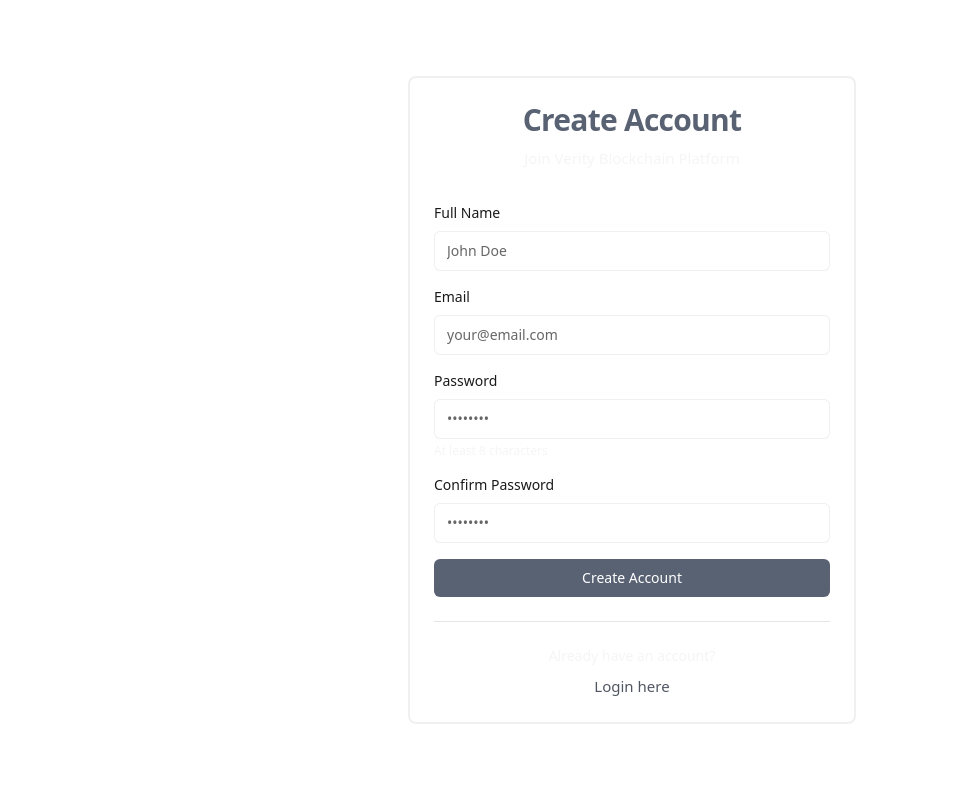
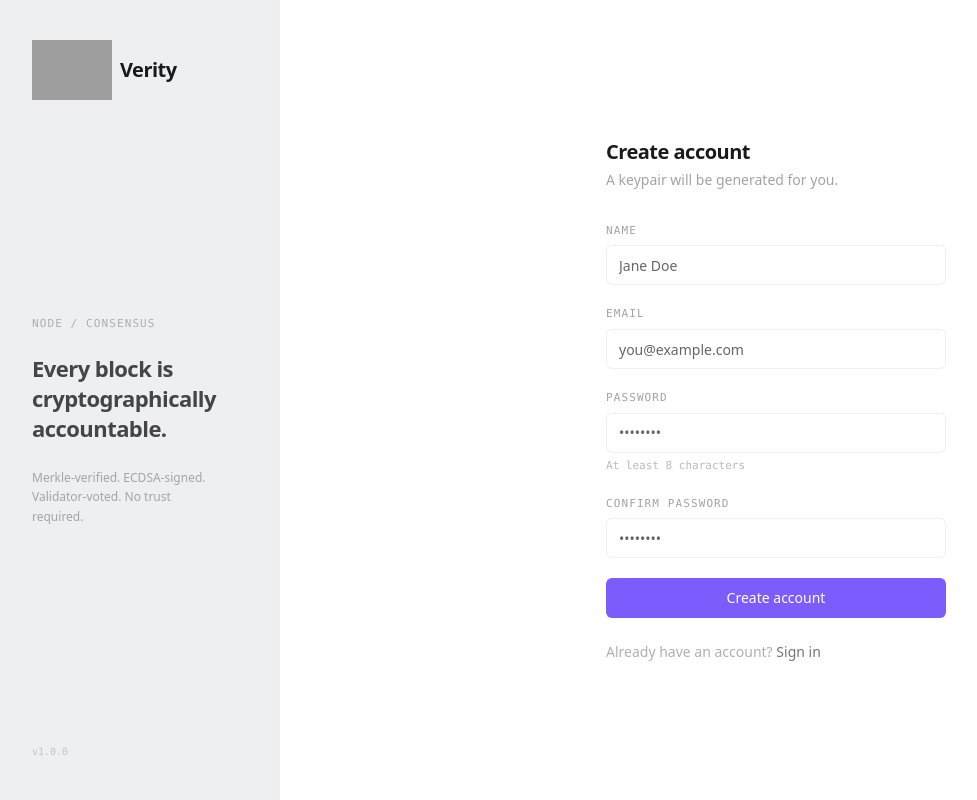
Before and after one commit to tahri-md/verity, a Next.js app in the folder verity-front/: page /signup in a window 1280 px wide. Shown: the whole page, without its empty margins (8-985 px from the left). Built offline with nearby package versions, Linux system fonts and the light colour scheme; no server answers; grey boxes are pictures that could not be loaded.

Commit message:
fix(auth): brand panel, guided success screen, copy credentials on signup

```diff
--- a/verity-front/app/login/page.tsx
+++ b/verity-front/app/login/page.tsx
@@ -16,15 +16,9 @@ export default function LoginPage() {
     e.preventDefault()
     setError('')
     setLoading(true)
-
     try {
-      const response = await api.post('/api/auth/login', {
-        email,
-        password,
-      })
-
+      const response = await api.post('/api/auth/login', { email, password })
       if (response.data.token && response.data.user) {
-        // Store full user data including blockchain account details
         localStorage.setItem('token', response.data.token)
         localStorage.setItem('account_id', response.data.user.account_id)
         localStorage.setItem('user', JSON.stringify({
@@ -45,64 +39,107 @@ export default function LoginPage() {
   }
 
   return (
-    <div className="min-h-screen bg-background flex items-center justify-center p-4">
-      <div className="w-full max-w-md">
-        <div className="card border-2">
-          <div className="mb-8 text-center">
-            <h1 className="text-3xl font-bold text-primary mb-2">Verity</h1>
-            <p className="text-muted">Blockchain Verification System</p>
+    <div className="min-h-screen bg-background flex">
+
+      <div className="hidden lg:flex flex-col justify-between w-72 flex-shrink-0 p-10 border-r bg-primary/10 border-border/30 relative overflow-hidden">
+        <div className="relative">
+          <div className="flex items-center gap-2">
+            <img src='verity_icon.png' className='w-20'/>
+            <span className="font-semibold text-xl tracking-tight">Verity</span>
+          </div>
+        </div>
+
+        <div className="relative space-y-6">
+          <p className="font-mono text-[11px] text-foreground/30 leading-none uppercase tracking-widest">
+            node / consensus
+          </p>
+          <p className="text-[22px] font-bold leading-snug tracking-tight text-foreground/80">
+            Every block is<br />cryptographically<br />accountable.
+          </p>
+          <p className="text-xs text-foreground/35 leading-relaxed max-w-[180px]">
+            Merkle-verified. ECDSA-signed. Validator-voted. No trust required.
+          </p>
+        </div>
+
+        <p className="relative font-mono text-[10px] text-foreground/20">v1.0.0</p>
+      </div>
+
+      {/* Right — form */}
+      <div className="flex-1 flex items-center justify-center p-8">
+        <div className="w-full max-w-[340px]">
+
+          {/* Mobile logo */}
+          <div className="flex items-center gap-2 mb-10 lg:hidden">
+            <svg width="18" height="18" viewBox="0 0 20 20" fill="none" aria-hidden="true">
+              <path d="M10 2L17 6V14L10 18L3 14V6L10 2Z" stroke="#7c5cfc" strokeWidth="1.5" fill="none" />
+              <path d="M10 6L14 8.5V13.5L10 16L6 13.5V8.5L10 6Z" stroke="#33ffa0" strokeWidth="1" fill="none" />
+            </svg>
+            <span className="font-semibold text-sm tracking-tight">Verity</span>
           </div>
 
-          <form onSubmit={handleSubmit} className="space-y-4">
-            {error && (
-              <div className="bg-destructive/10 border border-destructive text-destructive px-4 py-3 rounded-lg text-sm">
-                {error}
-              </div>
-            )}
+          <div className="mb-8">
+            <h1 className="text-xl font-bold tracking-tight mb-1">Sign in</h1>
+            <p className="text-sm text-foreground/40">Back to your node.</p>
+          </div>
 
+          {error && (
+            <div className="border-l-2 border-destructive pl-3 mb-6">
+              <p className="text-sm text-destructive">{error}</p>
+            </div>
+          )}
+
+          <form onSubmit={handleSubmit} className="space-y-5">
             <div>
-              <label className="block text-sm font-medium mb-2">Email</label>
+              <label htmlFor="email" className="block text-[11px] font-mono text-foreground/40 mb-1.5 uppercase tracking-widest">
+                Email
+              </label>
               <input
+                id="email"
                 type="email"
                 value={email}
                 onChange={(e) => setEmail(e.target.value)}
+                placeholder="you@example.com"
+                required
                 className="input-field w-full"
-                placeholder="your@email.com"
-                required
               />
             </div>
 
             <div>
-              <label className="block text-sm font-medium mb-2">Password</label>
+              <div className="flex items-center justify-between mb-1.5">
+                <label htmlFor="password" className="block text-[11px] font-mono text-foreground/40 uppercase tracking-widest">
+                  Password
+                </label>
+                <Link href="/forgot-password" className="text-[11px] text-foreground/30 hover:text-foreground/60 transition-colors">
+                  Reset
+                </Link>
+              </div>
               <input
+                id="password"
                 type="password"
                 value={password}
                 onChange={(e) => setPassword(e.target.value)}
-                className="input-field w-full"
                 placeholder="••••••••"
                 required
+                className="input-field w-full"
               />
             </div>
-
-            <Link href="/forgot-password" className="text-sm text-accent hover:underline">
-              Forgot password?
-            </Link>
 
             <button
               type="submit"
               disabled={loading}
-              className="btn btn-primary w-full"
+              className="w-full py-2.5 rounded-md font-medium text-sm transition-opacity disabled:opacity-40 disabled:cursor-not-allowed mt-1"
+              style={{ background: '#7c5cfc', color: '#fff' }}
             >
-              {loading ? 'Logging in...' : 'Login'}
+              {loading ? 'Signing in…' : 'Sign in'}
             </button>
           </form>
 
-          <div className="mt-6 pt-6 border-t border-border text-center">
-            <p className="text-sm text-muted mb-2">Don't have an account?</p>
-            <Link href="/signup" className="text-accent font-medium hover:underline">
-              Sign up here
+          <p className="text-sm text-foreground/35 mt-6">
+            New here?{' '}
+            <Link href="/signup" className="text-foreground/60 font-medium hover:text-foreground transition-colors">
+              Create an account
             </Link>
-          </div>
+          </p>
         </div>
       </div>
     </div>
--- a/verity-front/app/signup/page.tsx
+++ b/verity-front/app/signup/page.tsx
@@ -5,42 +5,83 @@ import Link from 'next/link'
 import { useRouter } from 'next/navigation'
 import { api } from '@/lib/api'
 
+interface FormData {
+  name: string
+  email: string
+  password: string
+  confirmPassword: string
+}
+
+interface AccountData {
+  account_id: string
+  public_key: string
+  balance: string
+}
+
+const FIELDS = [
+  { label: 'Name', name: 'name', type: 'text', placeholder: 'Jane Doe' },
+  { label: 'Email', name: 'email', type: 'email', placeholder: 'you@example.com' },
+  { label: 'Password', name: 'password', type: 'password', placeholder: '••••••••', hint: 'At least 8 characters' },
+  { label: 'Confirm password', name: 'confirmPassword', type: 'password', placeholder: '••••••••' },
+]
+
+function CopyField({ label, value }: { label: string; value: string }) {
+  const [copied, setCopied] = useState(false)
+  const copy = () => {
+    navigator.clipboard.writeText(value)
+    setCopied(true)
+    setTimeout(() => setCopied(false), 2000)
+  }
+  return (
+    <div>
+      <div className="flex items-center justify-between mb-1.5">
+        <p className="text-[11px] font-mono text-foreground/40 uppercase tracking-widest">{label}</p>
+        <button
+          onClick={copy}
+          className="text-[11px] font-mono transition-colors"
+          style={{ color: copied ? '#33ffa0' : '#7c5cfc' }}
+        >
+          {copied ? 'copied' : 'copy'}
+        </button>
+      </div>
+      <div className="border border-border/40 bg-muted/30 px-3 py-2.5 rounded-md font-mono text-xs text-foreground/50 break-all">
+        {value}
+      </div>
+    </div>
+  )
+}
+
+const VerityLogo = ({ size = 18 }: { size?: number }) => (
+  <svg width={size} height={size} viewBox="0 0 20 20" fill="none" aria-hidden="true">
+    <path d="M10 2L17 6V14L10 18L3 14V6L10 2Z" stroke="#7c5cfc" strokeWidth="1.5" fill="none" />
+    <path d="M10 6L14 8.5V13.5L10 16L6 13.5V8.5L10 6Z" stroke="#33ffa0" strokeWidth="1" fill="none" />
+  </svg>
+)
+
 export default function SignUpPage() {
   const router = useRouter()
-  const [formData, setFormData] = useState({
-    name: '',
-    email: '',
-    password: '',
-    confirmPassword: '',
-  })
+  const [formData, setFormData] = useState<FormData>({ name: '', email: '', password: '', confirmPassword: '' })
   const [error, setError] = useState('')
   const [loading, setLoading] = useState(false)
-  const [success, setSuccess] = useState(false)
-  const [accountData, setAccountData] = useState<any>(null)
+  const [accountData, setAccountData] = useState<AccountData | null>(null)
 
   const handleChange = (e: React.ChangeEvent<HTMLInputElement>) => {
-    setFormData({
-      ...formData,
-      [e.target.name]: e.target.value,
-    })
+    const { name, value } = e.target
+    setFormData(prev => ({ ...prev, [name]: value }))
   }
 
-  const validateForm = () => {
+  const validate = (): boolean => {
     if (!formData.name || !formData.email || !formData.password || !formData.confirmPassword) {
-      setError('All fields are required')
-      return false
+      setError('All fields are required'); return false
     }
     if (formData.password.length < 8) {
-      setError('Password must be at least 8 characters')
-      return false
+      setError('Password must be at least 8 characters'); return false
     }
     if (formData.password !== formData.confirmPassword) {
-      setError('Passwords do not match')
-      return false
+      setError('Passwords do not match'); return false
     }
     if (!/^[^\s@]+@[^\s@]+\.[^\s@]+$/.test(formData.email)) {
-      setError('Invalid email address')
-      return false
+      setError('Invalid email address'); return false
     }
     return true
   }
@@ -48,26 +89,15 @@ export default function SignUpPage() {
   const handleSubmit = async (e: React.FormEvent) => {
     e.preventDefault()
     setError('')
-
-    if (!validateForm()) return
-
+    if (!validate()) return
     setLoading(true)
-
     try {
       const response = await api.post('/api/auth/signup', {
         name: formData.name,
         email: formData.email,
         password: formData.password,
       })
-
-      // Store account data for display
       setAccountData(response.data)
-      setSuccess(true)
-
-      // Redirect after showing account details
-      setTimeout(() => {
-        router.push('/login')
-      }, 5000)
     } catch (err: any) {
       setError(err.response?.data?.message || 'Sign up failed')
     } finally {
@@ -75,122 +105,132 @@ export default function SignUpPage() {
     }
   }
 
+  if (accountData) {
     return (
-    <div className="min-h-screen bg-background flex items-center justify-center p-4">
-      <div className="w-full max-w-md">
-        <div className="card border-2">
-          <div className="mb-8 text-center">
-            <h1 className="text-3xl font-bold text-primary mb-2">Create Account</h1>
-            <p className="text-muted">Join Verity Blockchain Platform</p>
+      <div className="min-h-screen bg-background flex items-center justify-center p-8">
+        <div className="w-full max-w-[400px]">
+
+          <div className="flex items-center gap-2 mb-12">
+            <VerityLogo />
+            <span className="font-semibold text-sm tracking-tight">Verity</span>
           </div>
 
-          {success && accountData && (
-            <div className="bg-primary/10 border border-primary rounded-lg p-4 mb-6 space-y-3 text-sm">
-              <div className="text-green-500 font-semibold">Account Created Successfully!</div>
+          <div className="mb-6">
+            <span
+              className="inline-block font-mono text-xs px-2 py-0.5 rounded mb-5"
+              style={{ background: 'rgba(51,255,160,0.1)', color: '#33ffa0' }}
+            >
+              account provisioned
+            </span>
+            <h1 className="text-xl font-bold tracking-tight mb-1">You're on the chain.</h1>
+            <p className="text-sm text-foreground/40">
+              Copy your public key now — it won't appear here again.
+            </p>
+          </div>
 
-              <div className="space-y-2 text-foreground">
-                <div>
-                  <div className="font-medium text-muted mb-1">Account ID:</div>
-                  <div className="bg-input p-2 rounded break-all font-mono text-xs">
-                    {accountData.account_id}
+          <div className="space-y-4 mb-8">
+            <CopyField label="Account ID" value={accountData.account_id} />
+            <CopyField label="Public key" value={accountData.public_key} />
+            <CopyField label="Starting balance" value={accountData.balance} />
+          </div>
+
+          <button
+            onClick={() => router.push('/login')}
+            className="w-full py-2.5 rounded-md font-medium text-sm"
+            style={{ background: '#7c5cfc', color: '#fff' }}
+          >
+            Sign in
+          </button>
+        </div>
+      </div>
+    )
+  }
+
+  return (
+    <div className="min-h-screen bg-background flex">
+
+      <div className="hidden lg:flex flex-col justify-between w-72 flex-shrink-0 bg-primary/10 p-10 border-r border-border/30 relative overflow-hidden">
+
+        <div className="relative">
+          <div className="flex items-center gap-2">
+            <img src='verity_icon.png' className='w-20' />
+            <span className="font-semibold text-xl tracking-tight">Verity</span>
           </div>
         </div>
 
-                <div>
-                  <div className="font-medium text-muted mb-1">Public Key:</div>
-                  <div className="bg-input p-2 rounded break-all font-mono text-xs max-h-20 overflow-y-auto">
-                    {accountData.public_key}
-                  </div>
+        <div className="relative space-y-6">
+          <p className="font-mono text-[11px] text-foreground/30 leading-none uppercase tracking-widest">
+            node / consensus
+          </p>
+          <p className="text-[22px] font-bold leading-snug tracking-tight text-foreground/80">
+            Every block is<br />cryptographically<br />accountable.
+          </p>
+          <p className="text-xs text-foreground/35 leading-relaxed max-w-[180px]">
+            Merkle-verified. ECDSA-signed. Validator-voted. No trust required.
+          </p>
         </div>
 
-                <div>
-                  <div className="font-medium text-muted mb-1">Starting Balance:</div>
-                  <div className="bg-input p-2 rounded font-mono">{accountData.balance}</div>
-                </div>
+        <p className="relative font-mono text-[10px] text-foreground/20">v1.0.0</p>
       </div>
 
-              <div className="pt-2 text-muted text-xs border-t border-border">
-                Save your Account ID and Public Key - you'll need them for blockchain operations.
-                Redirecting to login in 5 seconds...
+      <div className="flex-1 flex items-center justify-center p-8">
+        <div className="w-full max-w-[340px]">
+
+          <div className="flex items-center gap-2 mb-10 lg:hidden">
+            <VerityLogo />
+            <span className="font-semibold text-sm tracking-tight">Verity</span>
           </div>
+
+          <div className="mb-8">
+            <h1 className="text-xl font-bold tracking-tight mb-1">Create account</h1>
+            <p className="text-sm text-foreground/40">A keypair will be generated for you.</p>
+          </div>
+
+          {error && (
+            <div className="border-l-2 border-destructive pl-3 mb-6">
+              <p className="text-sm text-destructive">{error}</p>
             </div>
           )}
 
-          <form onSubmit={handleSubmit} className="space-y-4">
-            {error && (
-              <div className="bg-destructive/10 border border-destructive text-destructive px-4 py-3 rounded-lg text-sm">
-                {error}
+          <form onSubmit={handleSubmit} className="space-y-5">
+            {FIELDS.map(({ label, name, type, placeholder, hint }) => (
+              <div key={name}>
+                <label
+                  htmlFor={name}
+                  className="block text-[11px] font-mono text-foreground/40 uppercase tracking-widest mb-1.5"
+                >
+                  {label}
+                </label>
+                <input
+                  id={name}
+                  type={type}
+                  name={name}
+                  value={formData[name as keyof FormData]}
+                  onChange={handleChange}
+                  placeholder={placeholder}
+                  required
+                  className="input-field w-full"
+                />
+                {hint && <p className="text-[11px] font-mono text-foreground/30 mt-1">{hint}</p>}
               </div>
-            )}
-
-            <div>
-              <label className="block text-sm font-medium mb-2">Full Name</label>
-              <input
-                type="text"
-                name="name"
-                value={formData.name}
-                onChange={handleChange}
-                className="input-field w-full"
-                placeholder="John Doe"
-                required
-              />
-            </div>
-
-            <div>
-              <label className="block text-sm font-medium mb-2">Email</label>
-              <input
-                type="email"
-                name="email"
-                value={formData.email}
-                onChange={handleChange}
-                className="input-field w-full"
-                placeholder="your@email.com"
-                required
-              />
-            </div>
-
-            <div>
-              <label className="block text-sm font-medium mb-2">Password</label>
-              <input
-                type="password"
-                name="password"
-                value={formData.password}
-                onChange={handleChange}
-                className="input-field w-full"
-                placeholder="••••••••"
-                required
-              />
-              <p className="text-xs text-muted mt-1">At least 8 characters</p>
-            </div>
-
-            <div>
-              <label className="block text-sm font-medium mb-2">Confirm Password</label>
-              <input
-                type="password"
-                name="confirmPassword"
-                value={formData.confirmPassword}
-                onChange={handleChange}
-                className="input-field w-full"
-                placeholder="••••••••"
-                required
-              />
-            </div>
+            ))}
 
             <button
               type="submit"
-              disabled={loading || success}
-              className="btn btn-primary w-full"
+              disabled={loading}
+              className="w-full py-2.5 rounded-md font-medium text-sm transition-opacity mt-1 disabled:opacity-40 disabled:cursor-not-allowed"
+              style={{ background: '#7c5cfc', color: '#fff' }}
             >
-              {loading ? 'Creating Account...' : 'Create Account'}
+              {loading ? 'Creating account…' : 'Create account'}
             </button>
           </form>
 
-          <div className="mt-6 pt-6 border-t border-border text-center">
-            <p className="text-sm text-muted mb-2">Already have an account?</p>
-            <Link href="/login" className="text-accent font-medium hover:underline">
-              Login here
+          <p className="text-sm text-foreground/35 mt-6">
+            Already have an account?{' '}
+            <Link href="/login" className="text-foreground/60 font-medium hover:text-foreground transition-colors">
+              Sign in
             </Link>
-          </div>
+          </p>
         </div>
       </div>
     </div>
```
Lines whose indentation alone changed are shown as unchanged.
